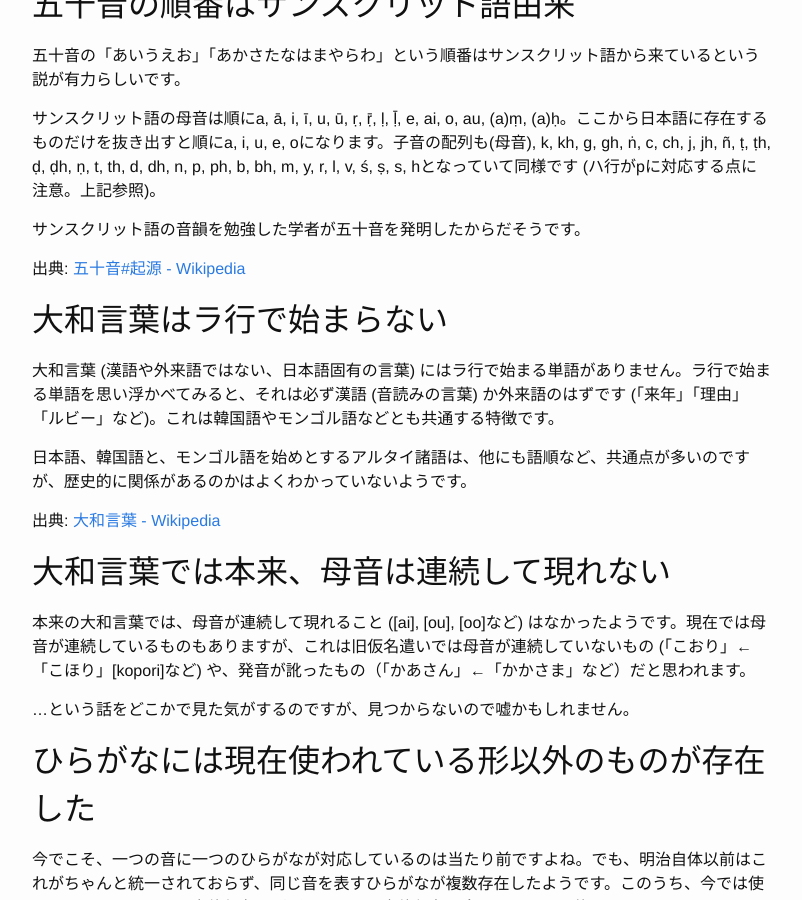
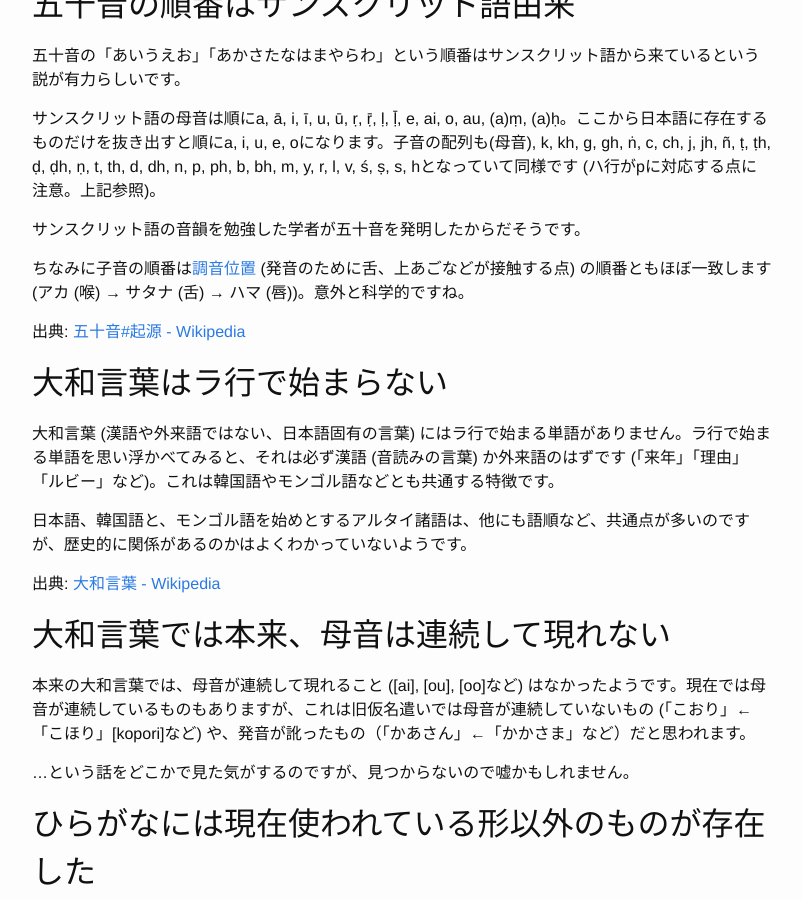
Before and after one commit to gimite/gimite.github.io, a Jekyll site: the page built from kanji-fun-facts.md, in a window 1280 px wide and 900 px high, scrolled down 1848 px. Shown: the whole window, without its empty margins (238-1040 px from the left). Built offline with Jekyll 4.4.1, drawn with Linux system fonts in a browser that asks for light colours; our own code applies the rules of GitHub Pages for plain Markdown files.

Commit message:
Update kanji-fun-facts.md

```diff
--- a/kanji-fun-facts.md
+++ b/kanji-fun-facts.md
@@ -54,6 +54,8 @@ layout: page
 
 サンスクリット語の音韻を勉強した学者が五十音を発明したからだそうです。
 
+ちなみに子音の順番は[調音位置](https://ja.wikipedia.org/wiki/%E8%AA%BF%E9%9F%B3%E4%BD%8D%E7%BD%AE) (発音のために舌、上あごなどが接触する点) の順番ともほぼ一致します (アカ (喉) → サタナ (舌) → ハマ (唇))。意外と科学的ですね。
+
 出典: [五十音#起源 - Wikipedia](https://ja.wikipedia.org/wiki/%E4%BA%94%E5%8D%81%E9%9F%B3#%E8%B5%B7%E6%BA%90)
 
 ## 大和言葉はラ行で始まらない
```
